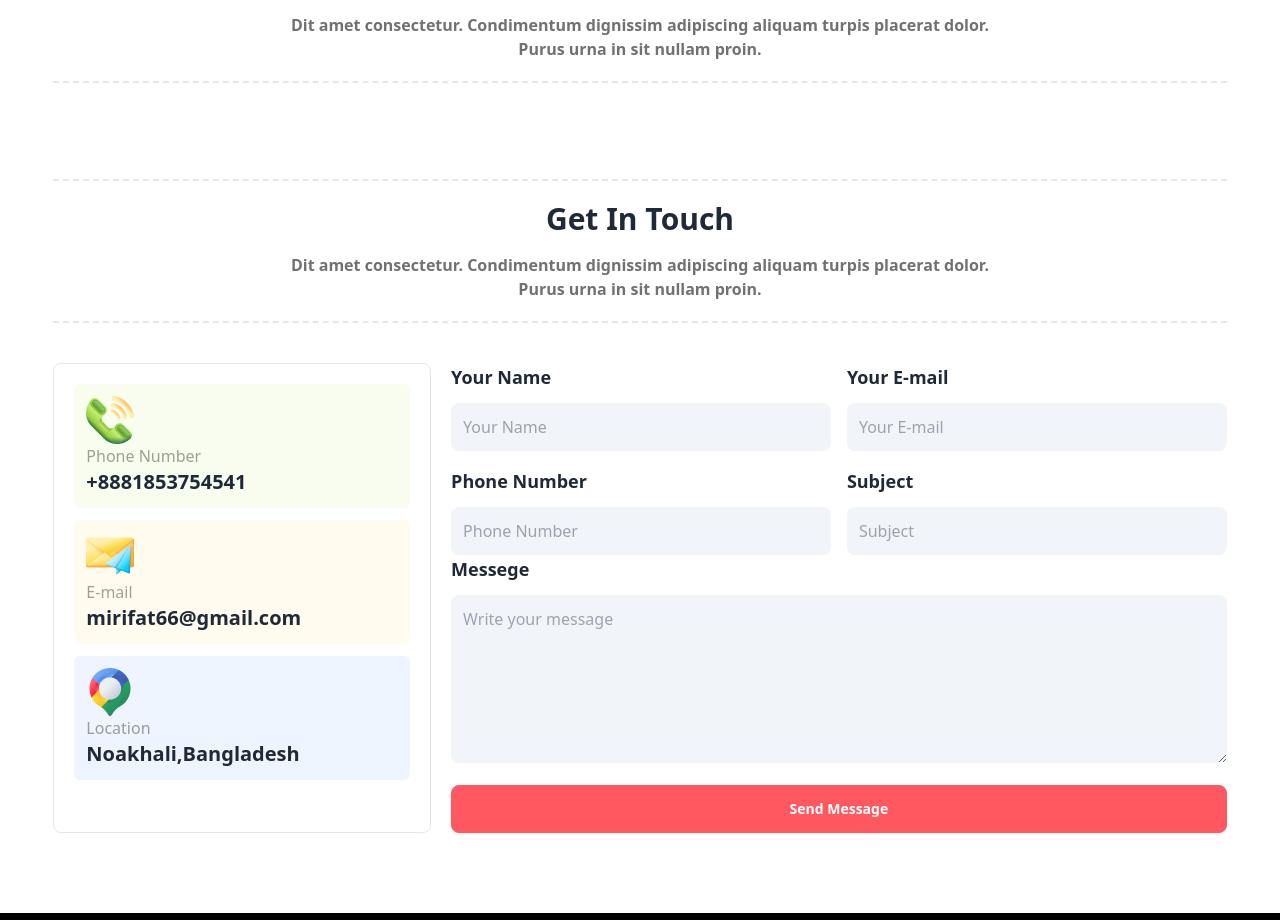
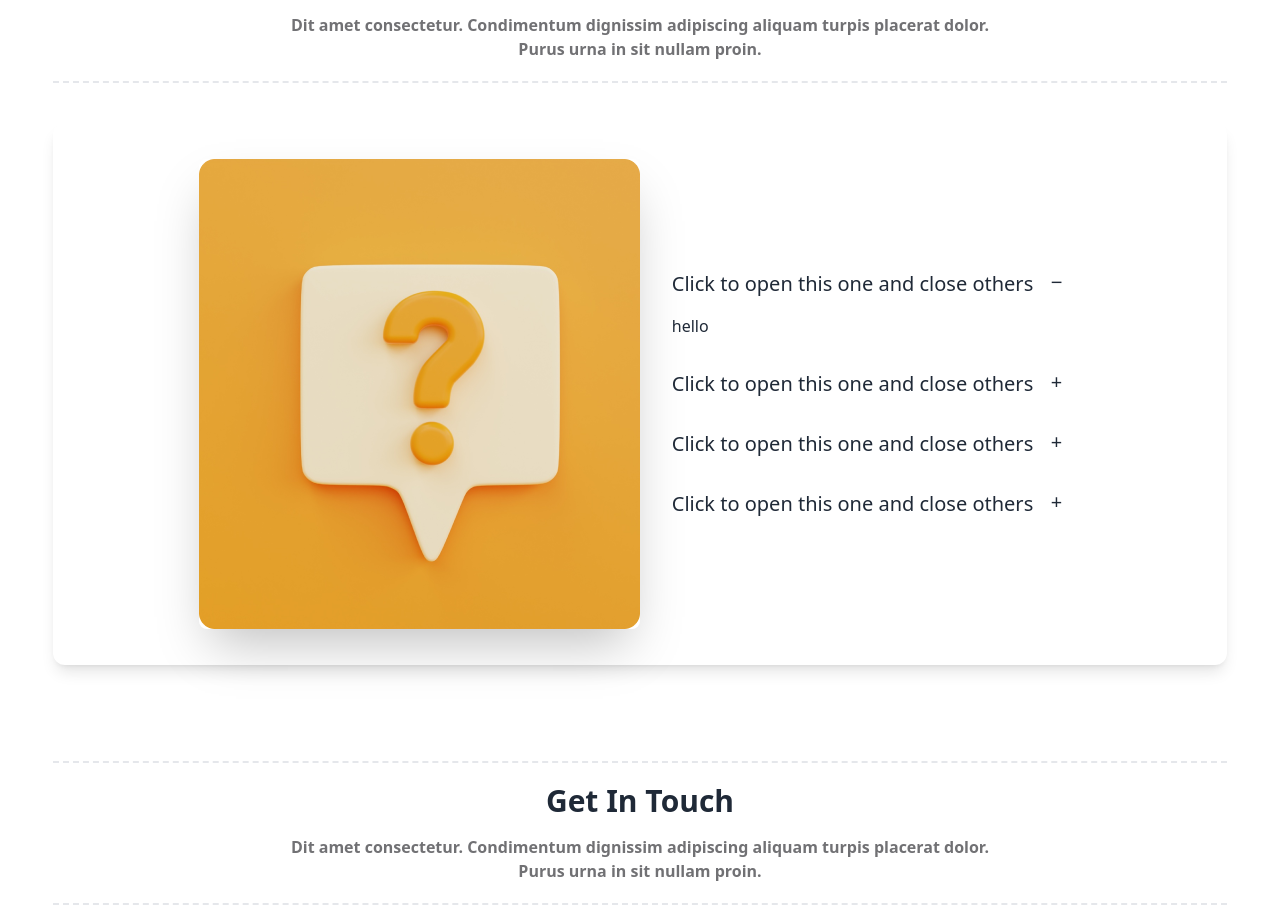
Before and after one commit to MujahidulIslam4541/B9-Assignment3-Hokey, a plain HTML site: page index.html in a window 1280 px wide. Shown: the part 2947-3867 px from the top of the page. Drawn offline with nearby package versions, Linux system fonts and the light colour scheme.

Commit message:
FAQ section add

```diff
--- a/index.html
+++ b/index.html
@@ -378,6 +378,43 @@
               <p class="w-3/5 mx-auto text-[#13131899] font-semibold">Dit amet consectetur. Condimentum dignissim adipiscing aliquam turpis placerat dolor. Purus urna in sit nullam proin.</p>
              </div>
 
+             <div class="hero bg-white p-5 shadow-lg rounded-xl mt-10">
+              <div class="hero-content flex-col lg:flex-row">
+                <img
+                  src="./Images/11.png"
+                  class=" rounded-lg shadow-2xl" />
+                <div>
+                  <div class="collapse collapse-plus">
+                    <input type="radio" name="my-accordion-3" checked="checked" />
+                    <div class="collapse-title text-xl font-medium">Click to open this one and close others</div>
+                    <div class="collapse-content">
+                      <p>hello</p>
+                    </div>
+                  </div>
+                  <div class="collapse collapse-plus">
+                    <input type="radio" name="my-accordion-3" />
+                    <div class="collapse-title text-xl font-medium">Click to open this one and close others</div>
+                    <div class="collapse-content">
+                      <p>hello</p>
+                    </div>
+                  </div>
+                  <div class="collapse collapse-plus">
+                    <input type="radio" name="my-accordion-3" />
+                    <div class="collapse-title text-xl font-medium">Click to open this one and close others</div>
+                    <div class="collapse-content">
+                      <p>hello</p>
+                    </div>
+                    <div class="collapse collapse-plus ">
+                      <input type="radio" name="my-accordion-3" />
+                      <div class="collapse-title text-xl font-medium">Click to open this one and close others</div>
+                      <div class="collapse-content">
+                        <p>hello</p>
+                      </div>
+
+                  </div>
+                </div>
+              </div>
+            </div>
           </section>
 
          <!-- contact section -->
```
